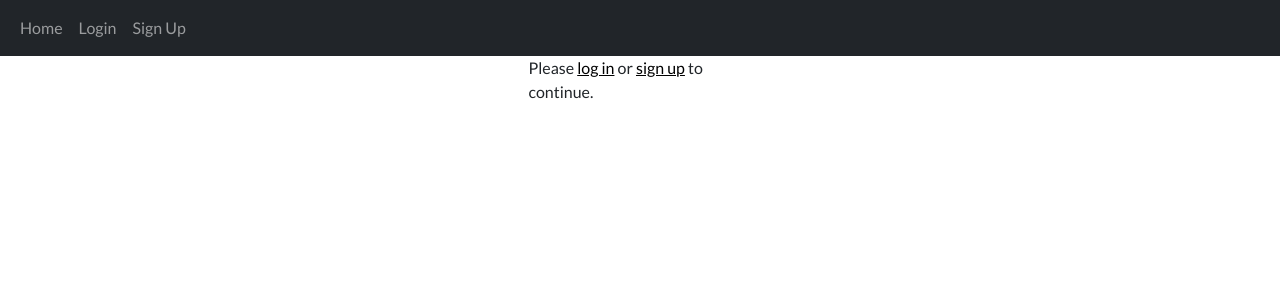
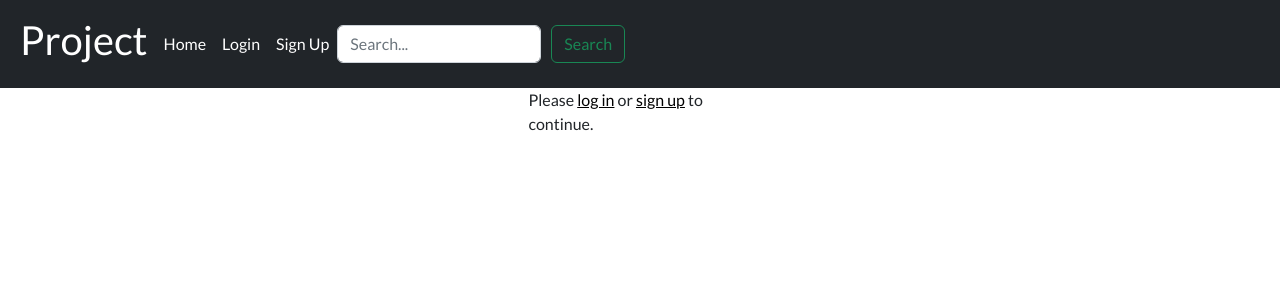
Before and after one commit to abhra2020-smart/python-flask-bootstrap-template, a Flask app: page / in a window 1280 px wide. Shown: the top 300 px of the page. Run offline with Flask 2, Linux system fonts and the light colour scheme.

Commit message:
Update base.html

```diff
--- a/website/frontend/templates/base.html
+++ b/website/frontend/templates/base.html
@@ -10,6 +10,7 @@
 <body>
 <nav class="navbar navbar-expand-lg navbar-dark bg-dark">
       <div class="container-fluid">
+          <h1 class="nav-text p-2">Project</h1>
         <button
           class="navbar-toggler"
           type="button"
@@ -20,14 +21,18 @@
         </button>
         <div class="collapse navbar-collapse" id="navbar">
           <div class="navbar-nav">
-            <a class="nav-item nav-link" href="/home">Home</a>
+            <a class="nav-item nav-link nav-text" href="/home">Home</a>
             {% if user.is_authenticated %}
-            <a class="nav-item nav-link" href="/auth/logout">Logout</a>
+            <a class="nav-item nav-link nav-text" href="/auth/logout">Logout</a>
             {% else %}
-            <a class="nav-item nav-link" href="/auth/login">Login</a>
-            <a class="nav-item nav-link" href="/auth/sign-up">Sign Up</a>
+            <a class="nav-item nav-link nav-text" href="/auth/login">Login</a>
+            <a class="nav-item nav-link nav-text" href="/auth/sign-up">Sign Up</a>
             {% endif %}
           </div>
+            <form class="form-inline mt-2 mt-md-0 search-form" align="right" action="/home">
+                <input type="text" class="form-control mr-sm-text" placeholder="Search..." aria-label="Search"/>
+                <button class="btn btn-outline-success my-2 my-sm-0" type="submit">Search</button>
+            </form>
         </div>
       </div>
     </nav>
```
